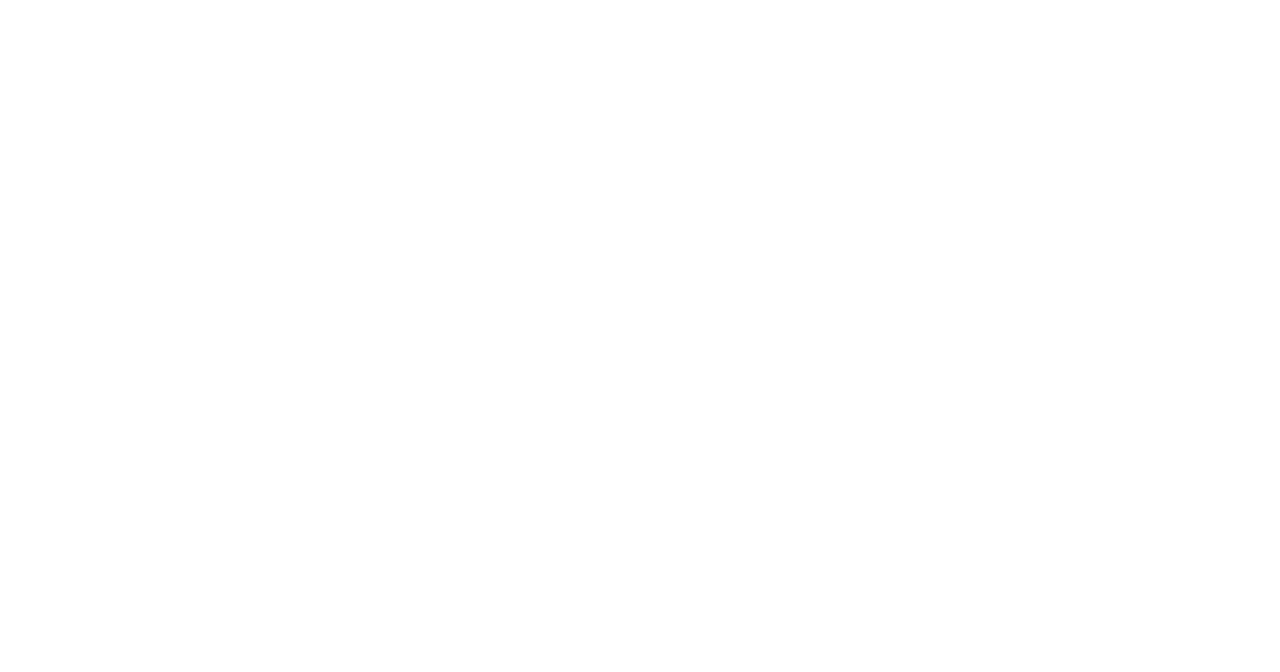
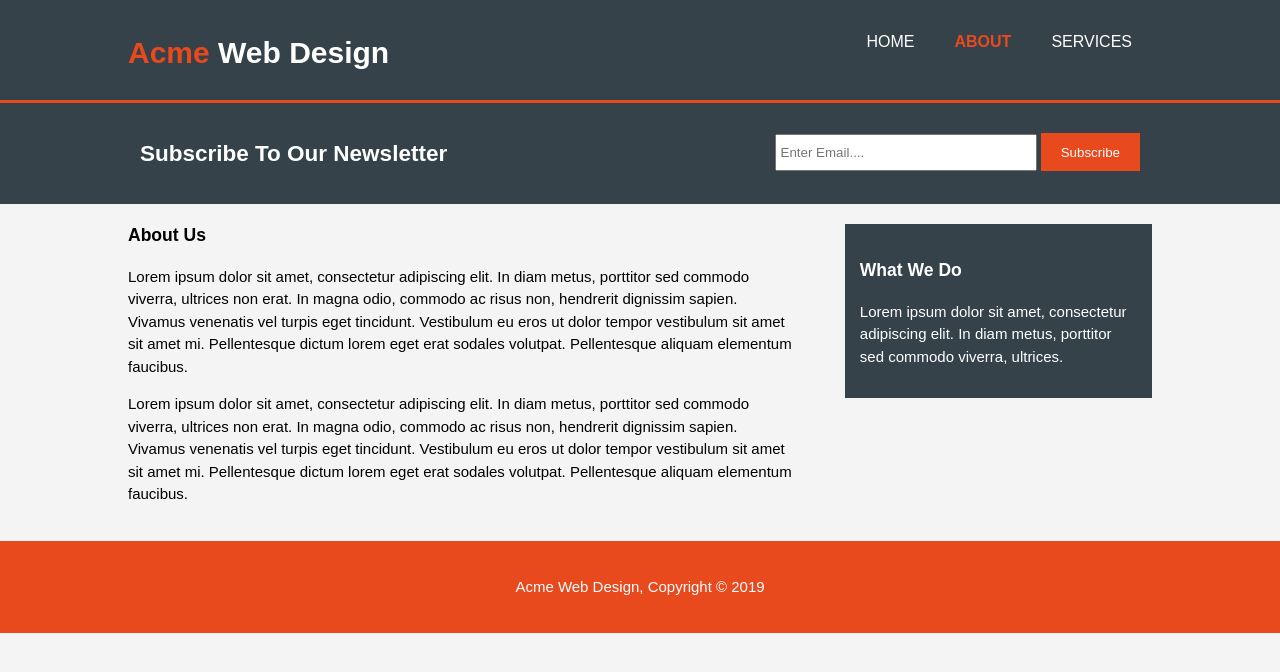
Before and after one commit to Usedtofarm/ACME, a plain HTML site: page about.html in a window 1280 px wide. Drawn offline with Linux system fonts and the light colour scheme.

Commit message:
done about page

```diff
--- a/about.html
+++ b/about.html
@@ -0,0 +1,65 @@
+<!DOCTYPE html>
+<html lang="en" dir="ltr">
+  <head>
+    <meta charset="utf-8">
+    <meta name="viewport" content="width=device-width">
+    <meta name="desciption" content="Affordable and professional web design">
+    <meta name="keywords" content="web design, affordable web design">
+    <meta name="author" content="Davide Gualtieri">
+    <title>Acme Web Design │ About</title>
+    <link rel="stylesheet" href="./css/style.css">
+  </head>
+  <body>
+<!-- HEADER -->
+    <header>
+      <div class="container">
+        <div id="branding">
+            <h1><span class="highlight">Acme</span> Web Design</h1>
+        </div>
+        <nav>
+          <ul>
+            <li><a href="index.html">Home</a></li>
+            <li class="current"><a href="about.html">About</a></li>
+            <li><a href="services.html">Services</a></li>
+          </ul>
+        </nav>
+      </div>
+    </header>
+
+<!-- NEWSLETTER -->
+
+    <section id="newsletter">
+      <div class="container">
+        <h1>Subscribe To Our Newsletter</h1>
+        <form>
+          <input type="email" placeholder="Enter Email....">
+          <button type="submit" class="button_1">Subscribe</button>
+        </form>
+      </div>
+    </section>
+
+<!-- MAIN -->
+
+    <section id="main">
+      <div class="container">
+        <article id="main-col">
+          <h1 class="page-title">About Us</h1>
+          <p>Lorem ipsum dolor sit amet, consectetur adipiscing elit. In diam metus, porttitor sed commodo viverra, ultrices non erat. In magna odio, commodo ac risus non, hendrerit dignissim sapien. Vivamus venenatis vel turpis eget tincidunt. Vestibulum eu eros ut dolor tempor vestibulum sit amet sit amet mi. Pellentesque dictum lorem eget erat sodales volutpat. Pellentesque aliquam elementum faucibus.</p>
+          <p>Lorem ipsum dolor sit amet, consectetur adipiscing elit. In diam metus, porttitor sed commodo viverra, ultrices non erat. In magna odio, commodo ac risus non, hendrerit dignissim sapien. Vivamus venenatis vel turpis eget tincidunt. Vestibulum eu eros ut dolor tempor vestibulum sit amet sit amet mi. Pellentesque dictum lorem eget erat sodales volutpat. Pellentesque aliquam elementum faucibus.</p>
+        </article>
+        <aside id="sidebar">
+          <div class="dark">
+            <h3>What We Do</h3>
+            <p>Lorem ipsum dolor sit amet, consectetur adipiscing elit. In diam metus, porttitor sed commodo viverra, ultrices. </p>
+         </div>
+        </aside>
+      </div>
+    </section>
+
+<!-- FOOTER -->
+
+    <footer>
+      <p>Acme Web Design, Copyright &copy; 2019</p>
+    </footer>
+  </body>
+</html>
--- a/css/style.css
+++ b/css/style.css
@@ -27,6 +27,15 @@ ul{
   padding-right: 20px;
   color: #ffffff;
 }
+
+.dark{
+  padding: 15px;
+  background:#35424a;
+  color: #ffffff;
+  margin-top: 10px;
+  margin-bottom: 10px;
+}
+
 
 /* HEADER */
 header{
@@ -132,6 +141,20 @@ header a:hover{
   width: 90px;
 }
 
+/* SIDEBAR */
+aside#sidebar{
+  float: right;
+  width: 30%;
+  margin-top: 10px;
+}
+
+/* MAIN-COL */
+
+article#main-col{
+  float: left;
+  width: 65%;
+}
+
 footer{
   padding: 20px;
   margin-top: 20px;
```
